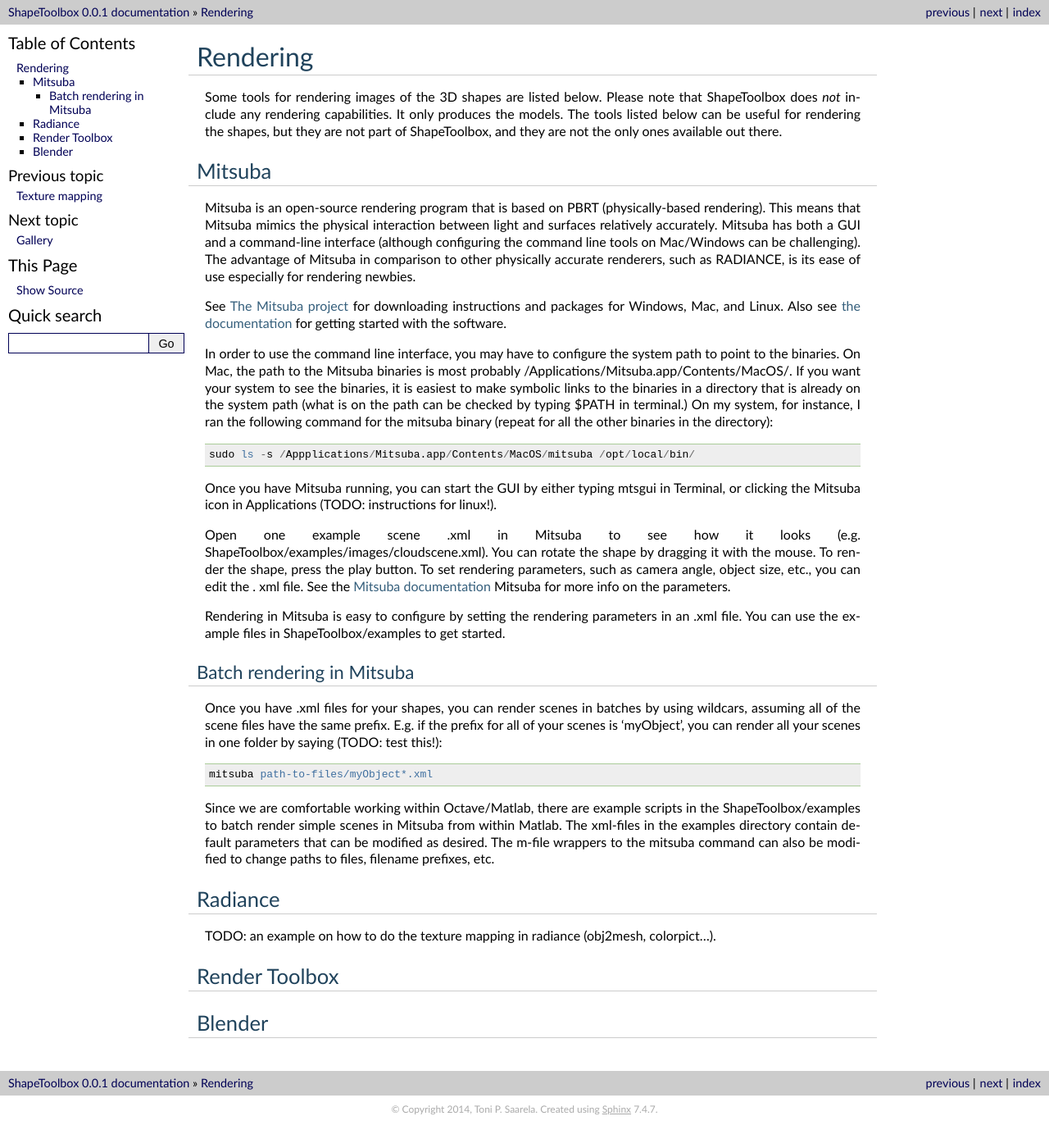
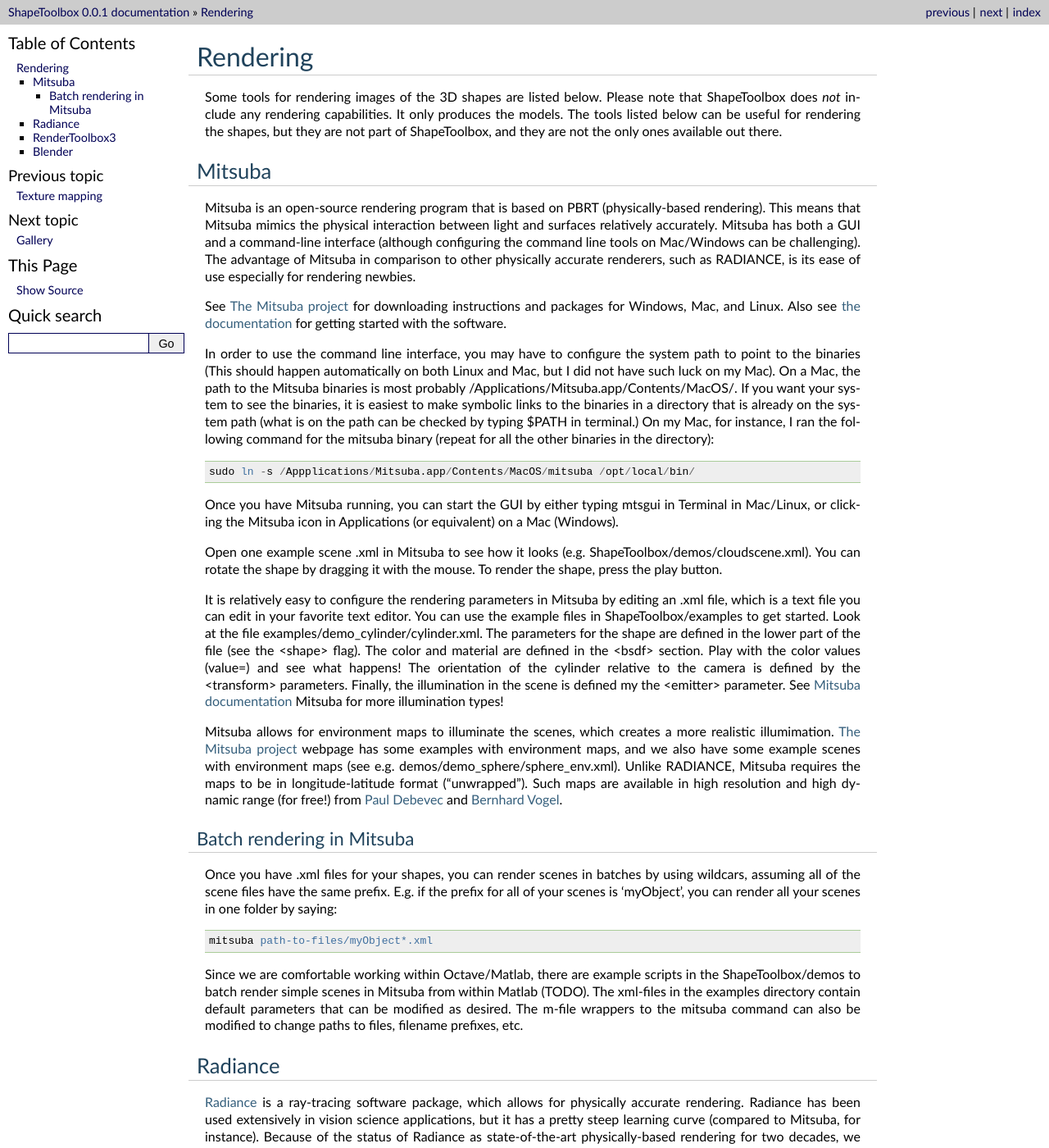
Before and after one commit to spitschan/ShapeToolbox, a Sphinx documentation site: the page built from doc/source/rendering.rst, in a window 1280 px wide and 1400 px high. Shown: the whole window at 82% size. Built offline with Sphinx 7.4.7, drawn with Linux system fonts in a browser that asks for light colours; formulas are drawn with MathJax 3; pages that are not in the unit, such as notebooks, are missing from menus; some of the changed text lies outside the part shown.

Commit message:
Working on rendering documentation -kmo

```diff
--- a/doc/source/rendering.rst
+++ b/doc/source/rendering.rst
@@ -20,38 +20,45 @@
 
 See `The Mitsuba project <http://www.mitsuba-renderer.org/download.html>`_ for downloading instructions and packages for Windows, Mac, and Linux. Also see `the documentation <http://www.mitsuba-renderer.org/docs.html>`_ for getting started with the software.
 
-In order to use the command line interface, you may have to configure the system path to point to the binaries. On Mac, the path to the Mitsuba binaries is most probably /Applications/Mitsuba.app/Contents/MacOS/. If you want your system to see the binaries, it is easiest to make symbolic links to the binaries in a directory that is already on the system path (what is on the path can be checked by typing $PATH in terminal.) On my system, for instance, I ran the following command for the mitsuba binary (repeat for all the other binaries in the directory)::
+In order to use the command line interface, you may have to configure the system path to point to the binaries (This should happen automatically on both Linux and Mac, but I did not have such luck on my Mac). On a Mac, the path to the Mitsuba binaries is most probably /Applications/Mitsuba.app/Contents/MacOS/. If you want your system to see the binaries, it is easiest to make symbolic links to the binaries in a directory that is already on the system path (what is on the path can be checked by typing $PATH in terminal.) On my Mac, for instance, I ran the following command for the mitsuba binary (repeat for all the other binaries in the directory)::
 
-  sudo ls -s /Appplications/Mitsuba.app/Contents/MacOS/mitsuba /opt/local/bin/
+  sudo ln -s /Appplications/Mitsuba.app/Contents/MacOS/mitsuba /opt/local/bin/
 
-Once you have Mitsuba running, you can start the GUI by either typing mtsgui in Terminal, or clicking the Mitsuba icon in Applications (TODO: instructions for linux!).
+Once you have Mitsuba running, you can start the GUI by either typing mtsgui in Terminal in Mac/Linux, or clicking the Mitsuba icon in Applications (or equivalent) on a Mac (Windows).
 
-Open one example scene .xml in Mitsuba to see how it looks (e.g. ShapeToolbox/examples/images/cloudscene.xml). You can rotate the shape by dragging it with the mouse. To render the shape, press the play button. To set rendering parameters, such as camera angle, object size, etc., you can edit the . xml file. See the `Mitsuba documentation <http://www.mitsuba-renderer.org/docs.html>`_ Mitsuba for more info on the parameters.
+Open one example scene .xml in Mitsuba to see how it looks (e.g. ShapeToolbox/demos/cloudscene.xml). You can rotate the shape by dragging it with the mouse. To render the shape, press the play button.
 
-Rendering in Mitsuba is easy to configure by setting the rendering parameters in an .xml file. You can use the example files in ShapeToolbox/examples to get started.
+It is relatively easy to configure the rendering parameters in Mitsuba by editing an .xml file, which is a text file  you can edit in your favorite text editor.  You can use the example files in ShapeToolbox/examples to get started. Look at the file examples/demo_cylinder/cylinder.xml. The parameters for the shape are defined in the lower part of the file (see the <shape> flag). The color and material  are defined in the <bsdf> section. Play with the color values (value=) and see what happens! The orientation of the cylinder relative to the camera is defined by the <transform> parameters. Finally, the illumination in the scene is defined my the <emitter> parameter. See `Mitsuba documentation <http://www.mitsuba-renderer.org/docs.html>`_ Mitsuba for more illumination types!
+
+Mitsuba allows for environment maps to illuminate the scenes, which creates a more realistic illumimation. `The Mitsuba project <http://www.mitsuba-renderer.org/download.html>`_ webpage has some examples with environment maps, and we also have some example scenes with environment maps (see e.g. demos/demo_sphere/sphere_env.xml). Unlike RADIANCE, Mitsuba requires the maps to be in longitude-latitude format ("unwrapped"). Such maps are available in high resolution and high dynamic range (for free!) from `Paul Debevec  <http://www.pauldebevec.com/Probes/>`_ and `Bernhard Vogel  <http://dativ.at/lightprobes/>`_.
 
 Batch rendering in Mitsuba
 ===============
 
-Once you have .xml files for your shapes, you can render scenes in batches by using wildcars, assuming all of the scene files have the same prefix. E.g. if the prefix for all of your scenes is 'myObject', you can render all your scenes in one folder by saying (TODO: test this!)::
+Once you have .xml files for your shapes, you can render scenes in batches by using wildcars, assuming all of the scene files have the same prefix. E.g. if the prefix for all of your scenes is 'myObject', you can render all your scenes in one folder by saying::
 
   mitsuba path-to-files/myObject*.xml
 
 
-Since we are comfortable working within Octave/Matlab, there are example scripts in the ShapeToolbox/examples to batch render simple scenes in Mitsuba from within Matlab. The xml-files in the examples directory contain default parameters that can be modified as desired. The  m-file wrappers to the mitsuba command can also be modified to change paths to files, filename prefixes, etc.
+Since we are comfortable working within Octave/Matlab, there are example scripts in the ShapeToolbox/demos to batch render simple scenes in Mitsuba from within Matlab (TODO). The xml-files in the examples directory contain default parameters that can be modified as desired. The  m-file wrappers to the mitsuba command can also be modified to change paths to files, filename prefixes, etc.
 
 ========
 Radiance
 ========
+
+`Radiance <http://radsite.lbl.gov/radiance/>`_ is a ray-tracing software package, which allows for physically accurate rendering. Radiance has been used extensively in vision science applications, but it has a pretty steep learning curve (compared to Mitsuba, for instance). Because of the status of Radiance as state-of-the-art physically-based rendering for two decades, we have included examples of Matlab wrappers to Radiance in the demos/rendering directory. Radiance does produce beautiful images, and so it is sometimes our rendering engine of choice.
+
+Radiance allows texture mapping, but unfortunately does not understand the texture mapping created in ShapeToolbox without additional tweaking. We have included demos of material definition files that Radiance should understand. To map your textures onto objects, you will naturally have to edit the files appropriately.
 
 TODO: an example on how to do the texture mapping in radiance
 (obj2mesh, colorpict...).
 
 
 ==============
-Render Toolbox
+RenderToolbox3
 ==============
 
+`RenderToolbox3 <http://rendertoolbox.org/>`_  is a set of free and open-source Matlab tools that facilitate 3D rendering with physically-based renderers.A particular focus is on easy manipulation of surface spectral reflectances, surface materials, and illuminant spectral power distributions. Setting up RenderToolbox for Mac is probably straightforward, but might be tricky for Linux (although there are instructions for CentOS Linux on the webpage). RenderTooolbox is not implemented on Windows. RenderToolbox is great for rendering scenes with parametric manipulation of surface reflectance and illumination. For simple scenes and demos it may be easier to start with Mitsuba or Blender, which are simple to get running.
 
 =======
 Blender
```
